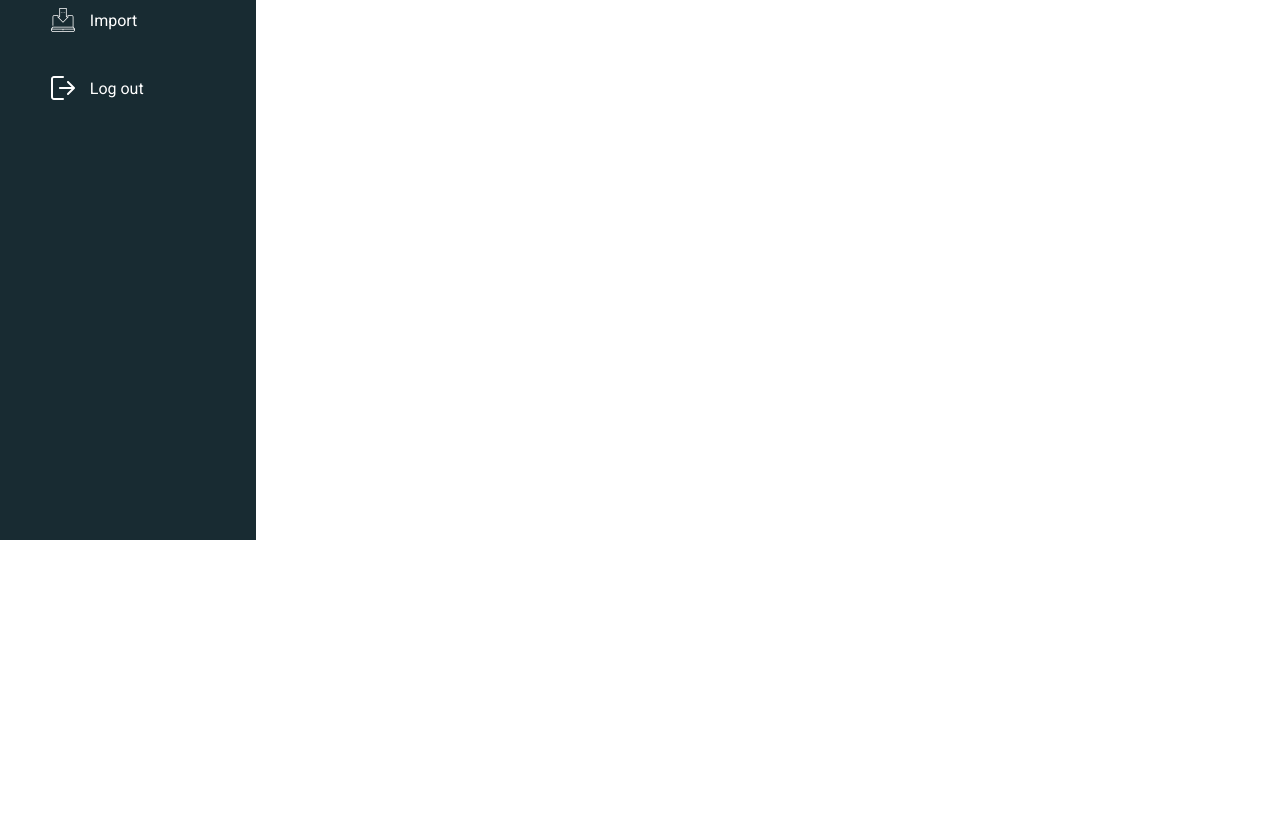
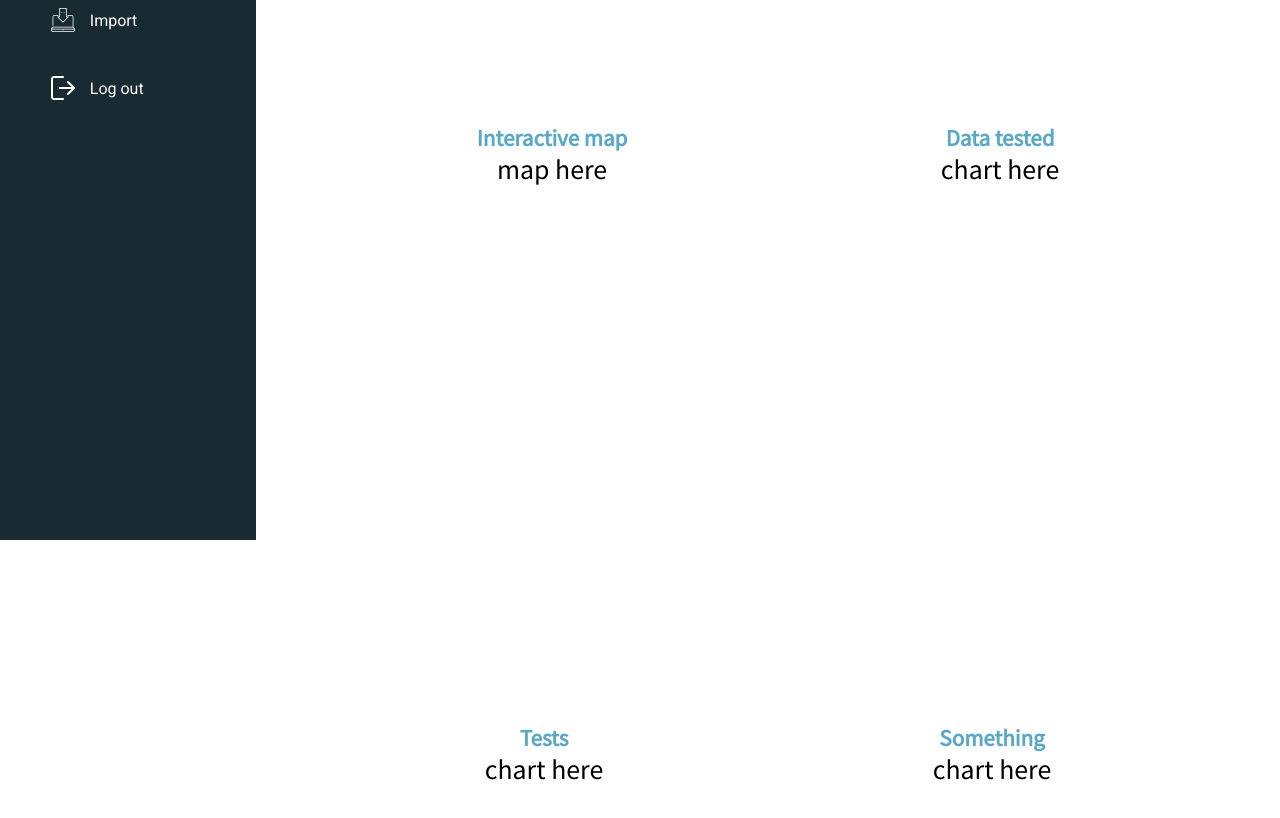
Before and after one commit to lrnzpn/areteboys-vue, a Vue app: page / in a window 1280 px wide. Shown: the part 260-1078 px from the top of the page. Before the commit the page ends 800 px from the top, so only its background shows below. Built offline with nearby package versions, Linux system fonts and the light colour scheme.

Commit message:
layour for viz section dashboard

```diff
--- a/src/views/Dashboard.vue
+++ b/src/views/Dashboard.vue
@@ -18,6 +18,28 @@
         <div class="stat">
           <h5 class="stat-title">Irrelevant Samples</h5>
           <h5 class="stat-val">{{irrelevantSamples}}</h5>
+        </div>
+      </div>
+      <div id="viz">
+        <div class="viz-container">
+          <div><h5 class="viz-item">Interactive map</h5>
+          <div>map here</div>
+          </div>
+          <div>
+            <h5 class="viz-item">Data tested</h5>
+            <div>chart here</div>
+          </div>
+        </div>
+        <div class="viz-container">
+          <div>
+            <h5 class="viz-item">Tests</h5>
+            <div>chart here</div>
+
+          </div>
+          <div>
+            <h5 class="viz-item">Something</h5>
+            <div>chart here</div>
+          </div>
         </div>
       </div>
     </div>
@@ -67,6 +89,7 @@ h5{
   margin: 0 auto;
   padding-top: 20px;
   flex-direction: row;
+  height: 25vh;
 }
 
 .stat{
@@ -81,4 +104,18 @@ h5{
 .stat-val {
   font-size: 43.29px;
 }
+
+#viz{
+  width: 80vw;
+
+}
+
+.viz-container{
+  width: 70vw;
+  display: flex;
+  justify-content: space-around;
+  margin: 0 auto;
+  height: 75vh;
+  font-size: 27.79px;
+}
 </style>
```
